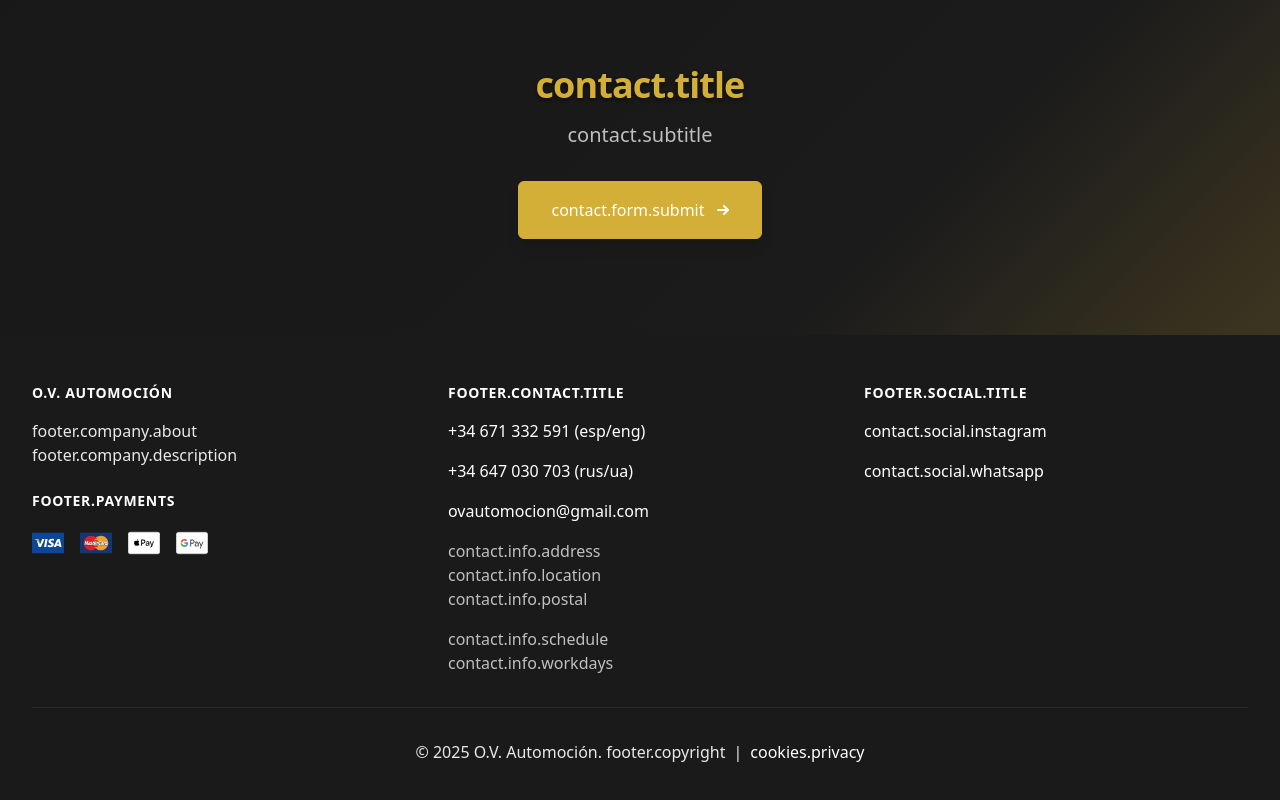
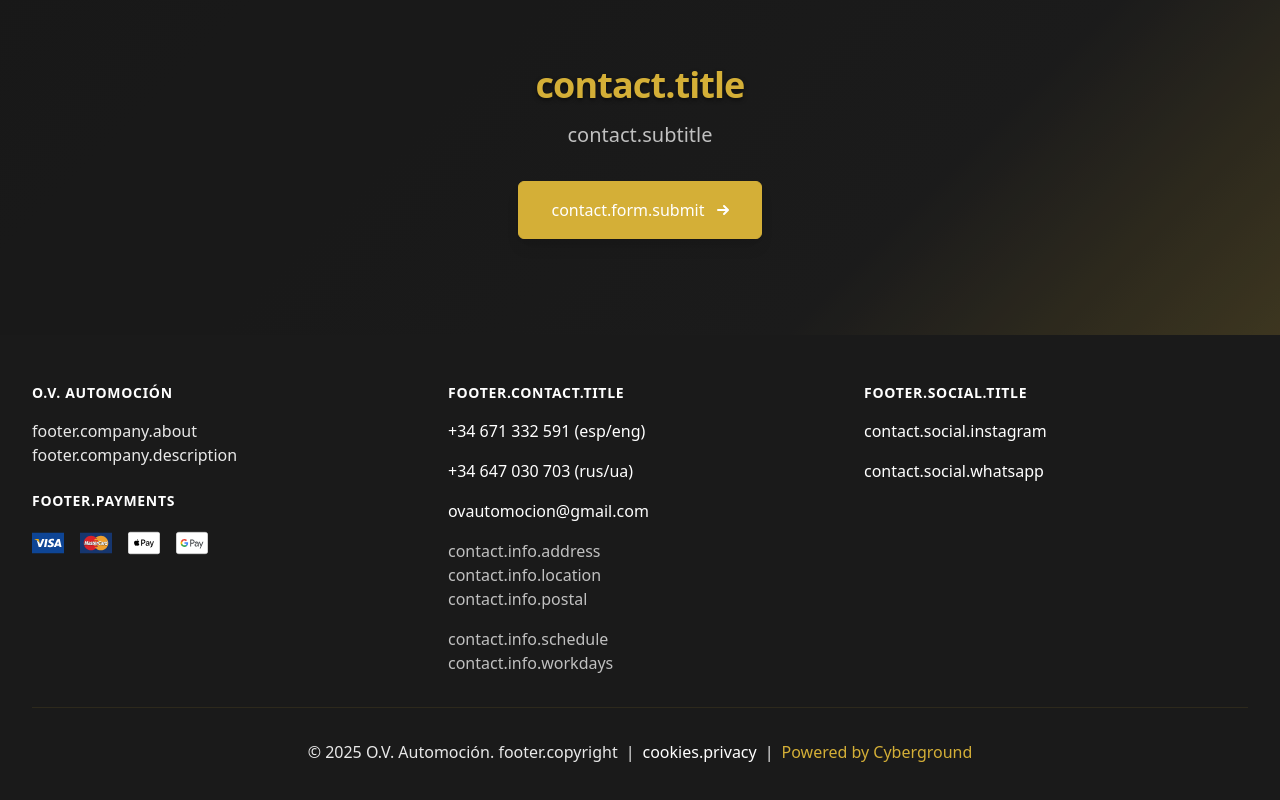
Before and after one commit to ClownOfCrowd/automocion, a React (Vite) app: page / in a window 1280 px wide. Shown: the part 3405-4205 px from the top of the page. Built offline with nearby package versions, Linux system fonts and the light colour scheme; the HTML template or start-up script is replaced by a standard one.

Commit message:
feat: добавлена пасхалка с контактной информацией

```diff
--- a/src/components/Footer.tsx
+++ b/src/components/Footer.tsx
@@ -100,7 +100,18 @@ const Footer = () => {
             <a href="/privacy" className="text-premium-silver hover:text-premium-gold transition-colors duration-300">
               {t('cookies.privacy')}
             </a>
+            <span className="mx-2">|</span>
+            <span className="text-premium-gold">
+              Powered by Cyberground
+            </span>
           </p>
+
+          {/* Пасхалка: прозрачный, но доступный для выделения текст */}
+          <div className="mt-2 xl:text-center relative">
+            <div className="text-transparent hover:text-premium-gold/10 select-all transition-colors duration-300 text-sm cursor-default">
+              WhatsApp & Telegram: +34603592358
+            </div>
+          </div>
         </div>
       </div>
     </footer>
```
